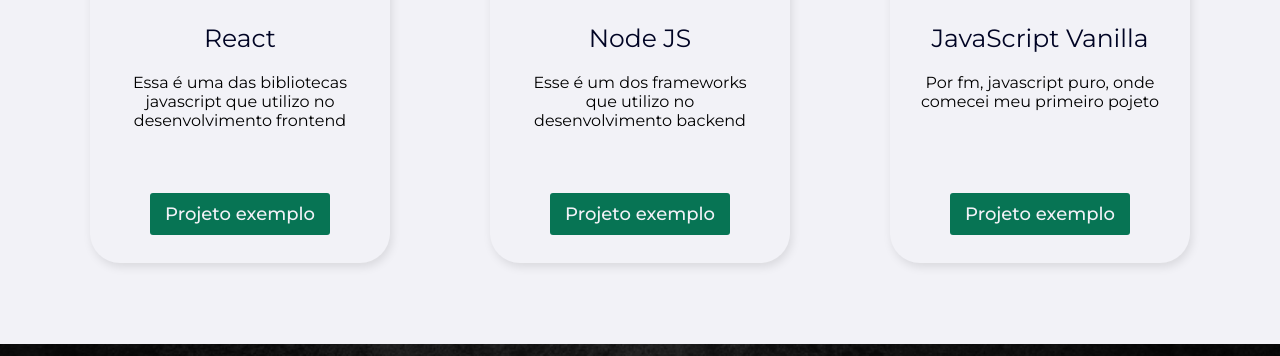
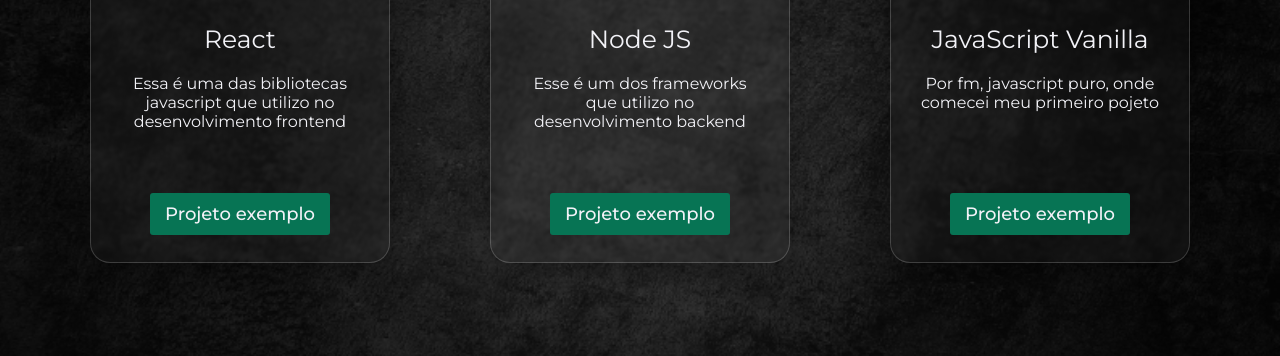
Before and after one commit to DiogoRodriguees/university-projects, a plain HTML site: page index.html in a window 1280 px wide. Shown: the part 1036-1392 px from the top of the page. Drawn offline with Linux system fonts and the light colour scheme.

Commit message:
:rocket: background sessao 2 modificado

```diff
--- a/style/sessao-2.css
+++ b/style/sessao-2.css
@@ -8,16 +8,19 @@
     font-family: Montserrat;
 
     height: 680px;
-    background-color: var(--white);
+    /* background-color: var(--white); */
+    /* bac/kground-color: transparent; */
+
 }
 
 .linguagens h2 {
     font-size: 40px;
     font-weight: 400;
 
-    color: var(--blue);
+    /* color: var(--blue); */
+    color: var(--white);
     text-align: center;
-    text-decoration: underline;
+    /* text-decoration: underline; */
 
     margin-top: 60px;
 }
@@ -42,10 +45,17 @@
     height: 400px;
     margin: auto;
 
-    background: var(--white);
+    /* background: var(--white); */
     box-shadow: 2px 4px 10px rgba(0, 0, 0, 0.1);
     border-radius: 30px;
     transition: 400ms;
+
+    background: rgba(82, 82, 82, 0.082);
+    box-shadow: 0 8px 32px 0 rgba(0, 0, 0, 0.37);
+    backdrop-filter: blur( 1.5px );
+    -webkit-backdrop-filter: blur( 85.5px );
+    border-radius: 20px;
+    border: 1px solid rgba( 255, 255, 255, 0.18 );
 }
 
 .linguagens-topicos:hover{
@@ -56,7 +66,6 @@
 .linguagens-topicos img {
     width: 100px;
     height: 100px;
-
     margin: 20px;
     margin-top: 20px;
 }
@@ -65,7 +74,8 @@
     font-size: 25px;
     font-weight: 400;
 
-    color: var(--blue);
+    /* color: var(--blue); */
+    color: var(--white);
     text-decoration: none;
 
     width: 100%;
@@ -79,7 +89,7 @@
     width: 80%;
     height: 30%;
     margin-top: 20px;
-    user-select: none;
+    color: var(--white);
 }
 
 .linguagens-topicos a{
```
